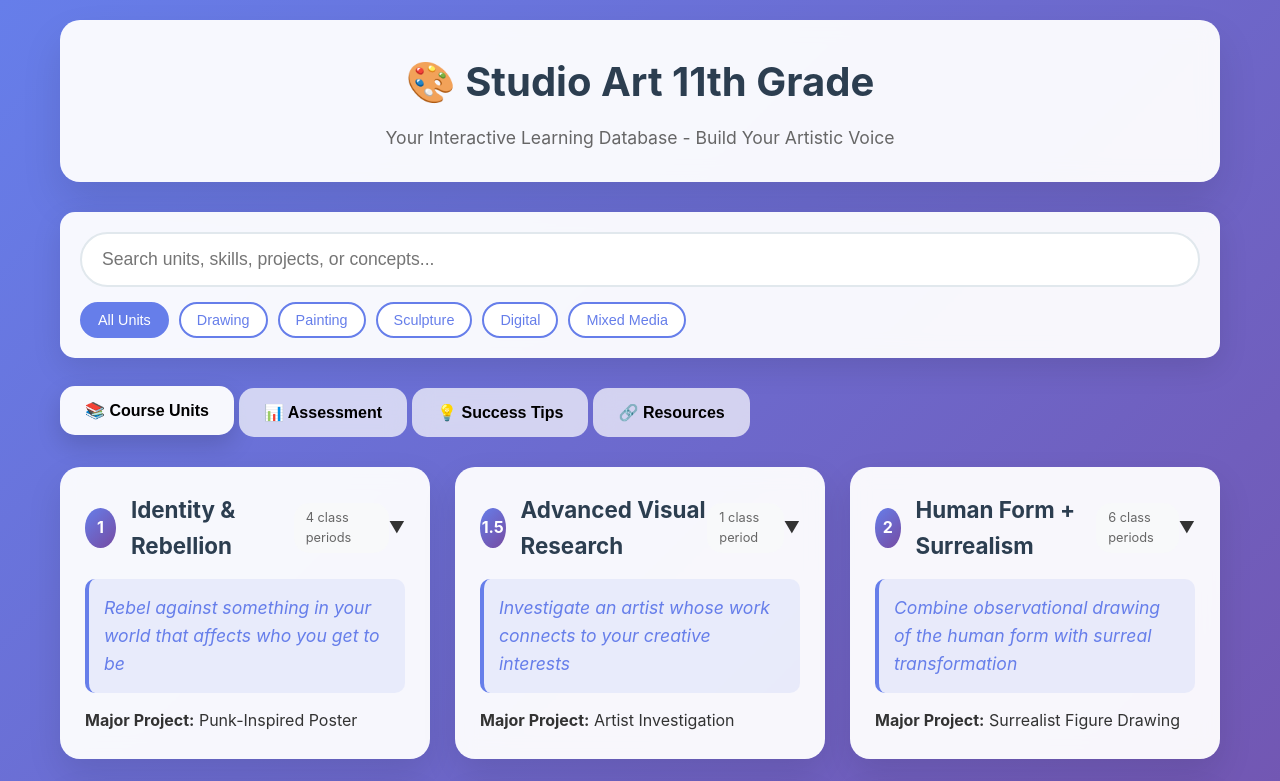
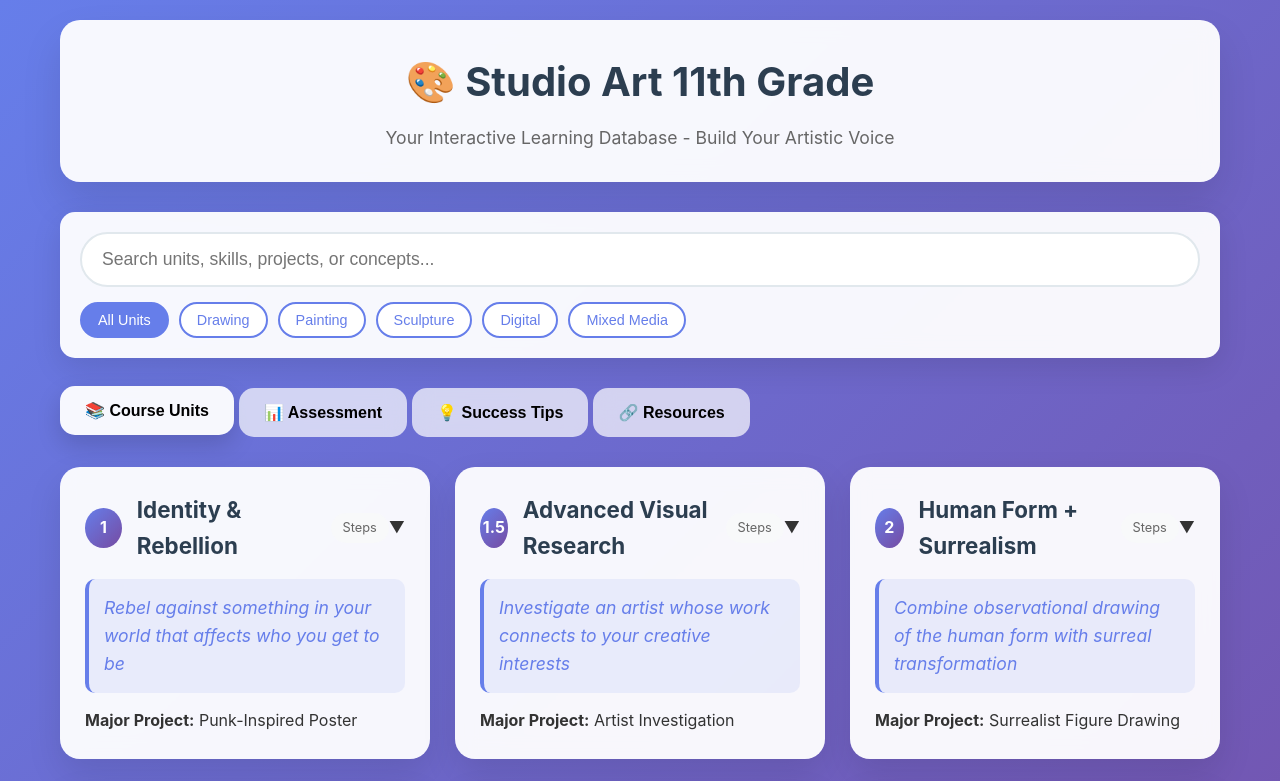
Before and after one commit to lpats/studioart, a plain HTML site: page index.html in a window 1280 px wide. Shown: the top 781 px of the page. Drawn offline with Linux system fonts and the light colour scheme.

Commit message:
Update index.html

```diff
--- a/index.html
+++ b/index.html
@@ -473,14 +473,13 @@
             {
                 number: 1,
                 title: "Identity & Rebellion",
-                duration: "4 class periods",
+                duration: "Steps",
                 prompt: "Rebel against something in your world that affects who you get to be",
                 category: ["mixed-media", "drawing"],
                 project: "Punk-Inspired Poster",
                 projectBrief: "#", // Link to project brief PDF
                 steps: [
                     "Research punk aesthetic movements and visual language",
-                    "Study Russian constructivism design principles",
                     "Investigate nonconformist art movements throughout history",
                     "Collect visual references that resonate with your rebellion theme",
                     "Experiment with basic collage techniques using found materials",
@@ -497,7 +496,7 @@
                     "Complete final poster with professional finishing"
                 ],
                 skills: ["Mixed Media", "Collage", "Value Relationships", "Typography", "DIY Aesthetics"],
-                assessment: "Poster (100pts) + Process (100pts)",
+                assessment: "Poster (100pts) + Practice Collages (50pts) + Reflection (50pts)",
                 resources: [
                     {type: "brief", title: "Project Brief PDF", url: "#", icon: "📄"},
                     {type: "video", title: "Collage Techniques Tutorial", url: "#", icon: "🎥"},
@@ -508,7 +507,7 @@
             {
                 number: "1.5",
                 title: "Advanced Visual Research",
-                duration: "1 class period",
+                duration: "Steps",
                 prompt: "Investigate an artist whose work connects to your creative interests",
                 category: ["digital"],
                 project: "Artist Investigation",
@@ -520,7 +519,7 @@
                     "Analyze their artistic techniques and materials",
                     "Investigate their artistic lineage and contemporaries",
                     "Examine connections to current contemporary practice",
-                    "Organize research findings into clear categories",
+                    "Create your Artist Research Spread",
                     "Create visual presentation layout",
                     "Write compelling analysis connecting their work to yours",
                     "Present findings to class with confidence"
@@ -536,7 +535,7 @@
             {
                 number: 2,
                 title: "Human Form + Surrealism",
-                duration: "6 class periods",
+                duration: "Steps",
                 prompt: "Combine observational drawing of the human form with surreal transformation",
                 category: ["drawing", "painting"],
                 project: "Surrealist Figure Drawing",
```
